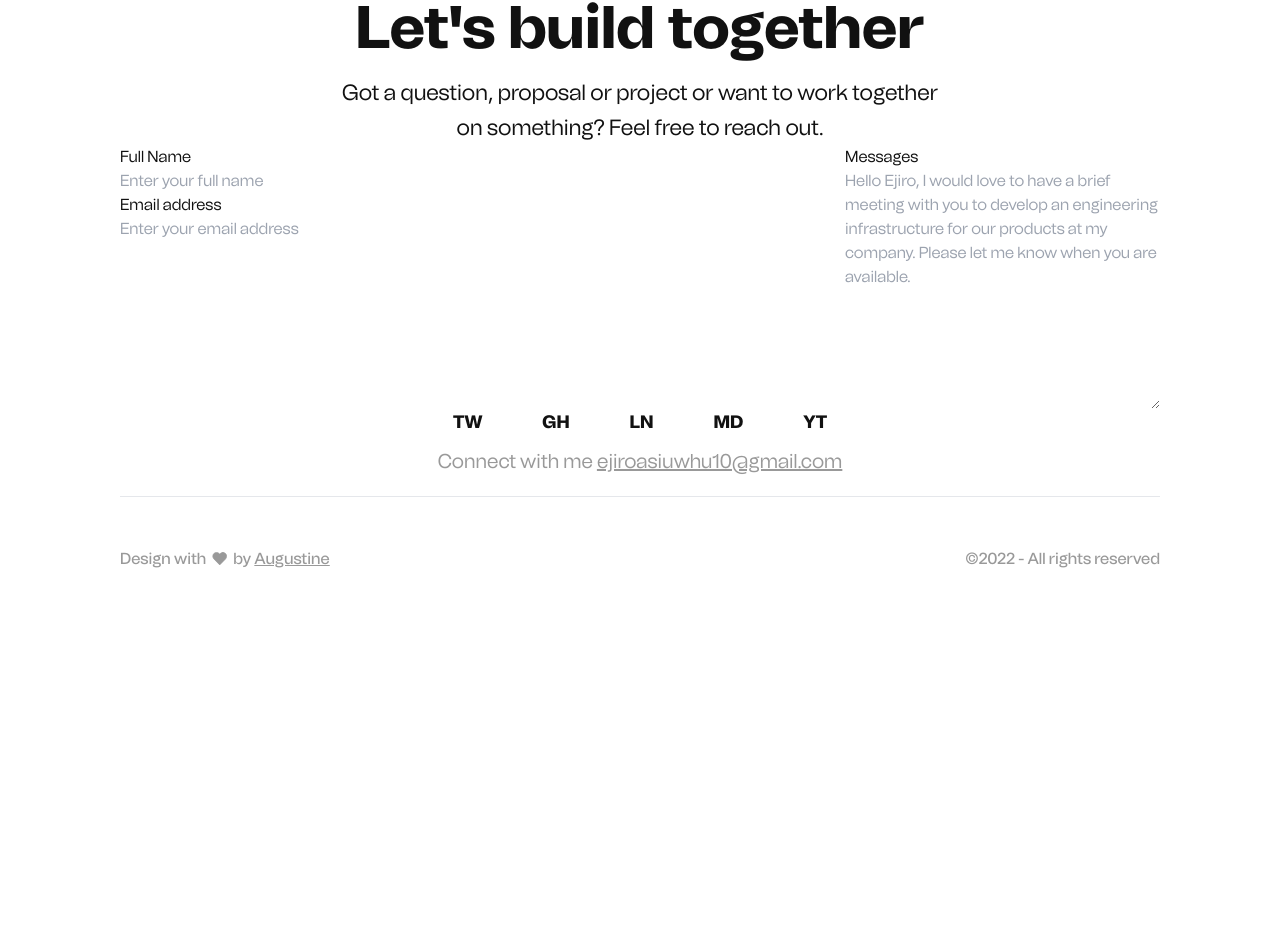
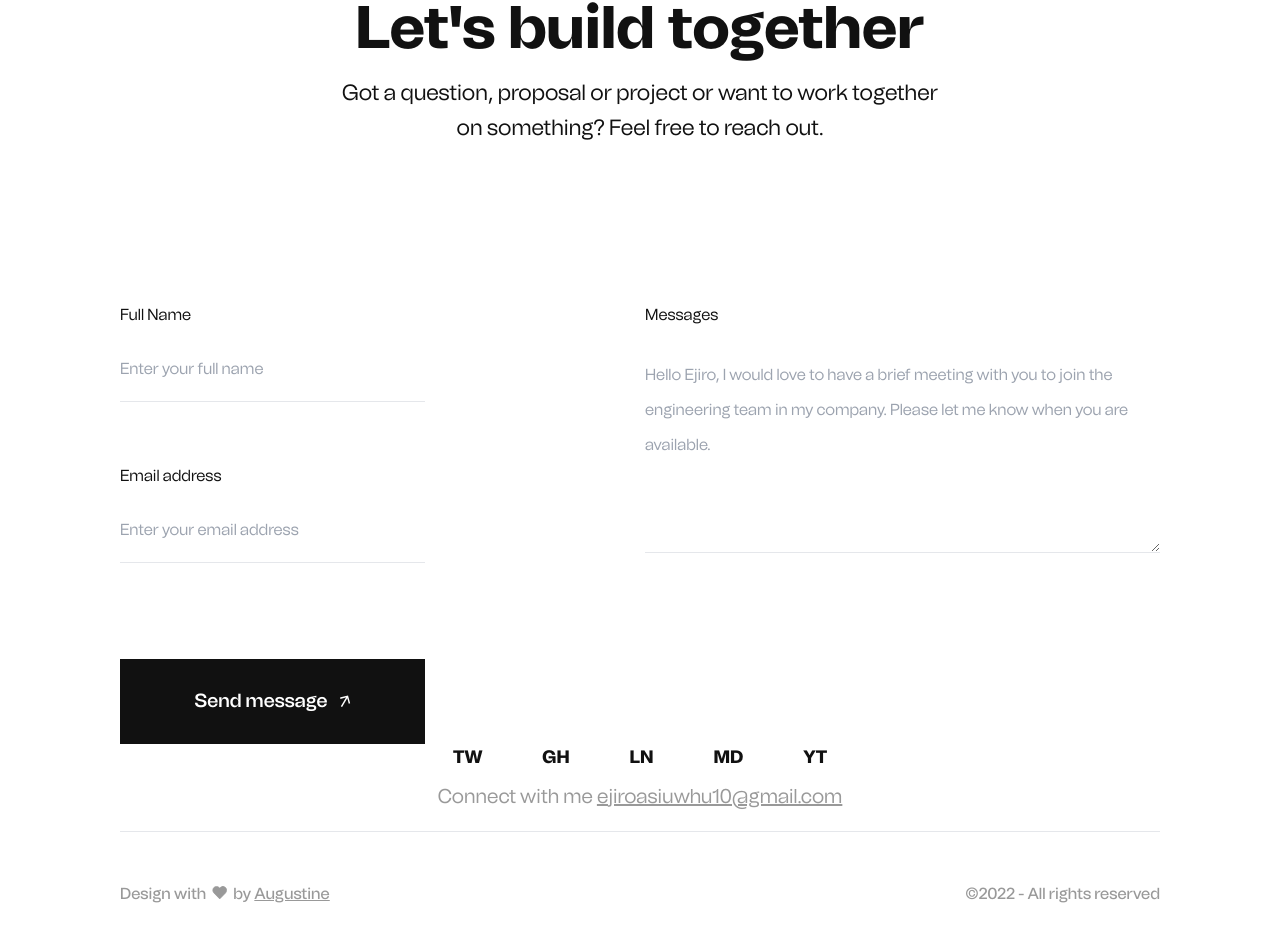
Before and after one commit to ejirocodes/portfolio-1, a Next.js app: page /contact in a window 1280 px wide. Shown: the part 283-1224 px from the top of the page. Before the commit the page ends 954 px from the top, so only its background shows below. Built offline with nearby package versions, Linux system fonts and the light colour scheme.

Commit message:
custom contact input fields

```diff
--- a/pages/contact.tsx
+++ b/pages/contact.tsx
@@ -1,7 +1,7 @@
 export default function Contact() {
   return (
     <section className="container-space">
-      <div className="text-center max-w-[612px] w-full mx-auto lg:pt-[180px] md:pt-[100px] pt-[80px]  ">
+      <div className="text-center max-w-[612px] w-full mx-auto lg:pt-[180px] md:pt-[100px] pt-[80px]  lg:pb-[158px] md:pb-[80px] pb-[50px]  ">
         <h1 className="lg:text-6xl md:text-4xl text-2xl font-extrabold md:mb-[18px] mb-[8px] ">
           Let&#39;s build together
         </h1>
@@ -10,35 +10,73 @@ export default function Contact() {
           something? Feel free to reach out.
         </p>
       </div>
-      <form className="flex justify-between">
+      <form className="flex justify-between" autoComplete="off">
+        <input type="hidden" name="_subject" value="Message from ejiro.dev" />
         <div className="flex flex-col ">
-          <div className="flex flex-col">
-            <label htmlFor="fullname">Full Name</label>
+          <div className="flex flex-col lg:mb-[62px] md:mb-[42px] mb-[25px]  ">
+            <label htmlFor="fullname " className="mb-[30px]">
+              Full Name
+            </label>
             <input
-              type="fullname"
+              required
+              autoComplete="false"
+              type="text"
               name="fullname"
               id="fullname"
               placeholder="Enter your full name"
+              className="border-b border-gray-200 pb-5 focus-visible:border-b focus-visible:border-dark focus-visible:border-solid active:border-dark active:border-b transition-colors "
             />
           </div>
-          <div className="flex flex-col">
-            <label htmlFor="email">Email address</label>
+          <div className="flex flex-col lg:mb-24">
+            <label htmlFor="email" className="mb-[30px]">
+              Email address
+            </label>
             <input
+              required
+              autoComplete="false"
               type="email"
               name="email"
               id="email"
               placeholder="Enter your email address"
+              className="border-b border-gray-200 pb-5 focus-visible:border-b focus-visible:border-dark focus-visible:border-solid active:border-dark active:border-b transition-colors "
             />
           </div>
+          <button
+            className="btn10 hover-main md:h-auto h-[63px] group border border-solid border-gray2 text-white bg-dark hover:text-dark
+          hover:bg-white inline-flex items-center justify-center MD:font-bold  font-semibold text-[14px] w-full md:text-[19px] py-[28px] md:w-[305px] mx-auto"
+          >
+            <span className="mr-[12px]">Send message</span>
+            <span>
+              <svg
+                width="11"
+                height="13"
+                viewBox="0 0 11 13"
+                fill="none"
+                xmlns="http://www.w3.org/2000/svg"
+              >
+                <path
+                  className="group-hover:stroke-[#111] transition-all"
+                  d="M9.26717 7.82993L7.51275 1.28236L0.965173 3.03678M7.51275 1.28236L1.48828 11.717L7.51275 1.28236Z"
+                  stroke="#ffffff"
+                  strokeWidth="1.44609"
+                  strokeLinecap="square"
+                />
+              </svg>
+            </span>
+          </button>
         </div>
         <div className="flex flex-col ">
-          <label htmlFor="message">Messages</label>
+          <label htmlFor="message" className="mb-[30px]">
+            Messages
+          </label>
           <textarea
+            required
+            className="leading-[35px] border-b border-gray-200 pb-5 focus-visible:border-b focus-visible:border-dark focus-visible:border-solid active:border-dark active:border-b transition-colors "
             name="message"
             id="message"
-            cols={30}
-            rows={10}
-            placeholder="Hello Ejiro, I would love to have a brief meeting with you to develop an engineering infrastructure for our products at my company. Please let me know when you are available."
+            cols={50}
+            rows={5}
+            placeholder="Hello Ejiro, I would love to have a brief meeting with you to join the engineering team in my company. Please let me know when you are available."
           ></textarea>
         </div>
       </form>
--- a/styles/globals.css
+++ b/styles/globals.css
@@ -51,7 +51,8 @@
   .project-card {
     @apply grid grid-cols-3 gap-4 py-[120px] px-[96px] bg-[#F7F7F7];
   }
-  input {
+  input,
+  textarea {
     @apply focus-visible:border-none focus-visible:outline-none focus-visible:shadow-none;
   }
   button {
@@ -272,20 +273,15 @@ a:hover {
   position: absolute;
 } */
 
-
-
-body::-webkit-scrollbar-track
-{
-	background-color: transparent;
+body::-webkit-scrollbar-track {
+  background-color: transparent;
 }
 
-body::-webkit-scrollbar
-{
-	width: 10px;
-	background-color: #fbfbfb;
+body::-webkit-scrollbar {
+  width: 10px;
+  background-color: #fbfbfb;
 }
 
-body::-webkit-scrollbar-thumb
-{
-	background-color: #111111;
+body::-webkit-scrollbar-thumb {
+  background-color: #111111;
 }
```
